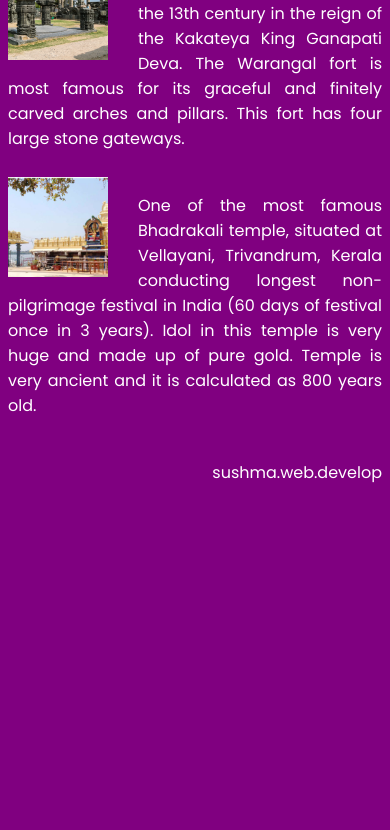
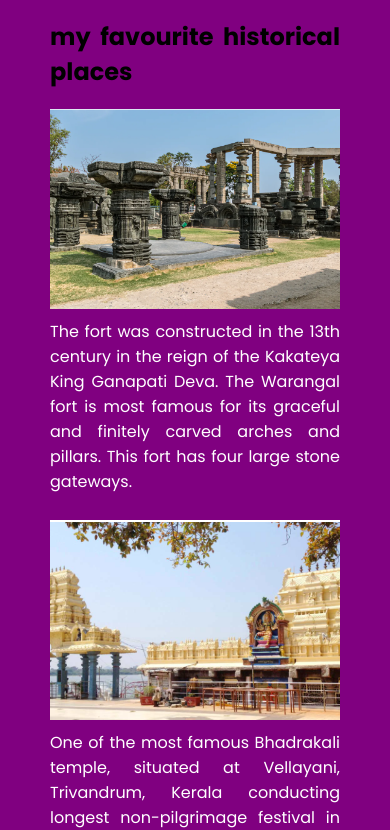
Before and after one commit to Munjampall/css.portfolio, a plain HTML site: page index.html in a window 390 px wide. Shown: the part 418-1248 px from the top of the page. Before the commit the page ends 927 px from the top, so only its background shows below. Drawn offline with Linux system fonts and the light colour scheme.

Commit message:
Add files via upload

```diff
--- a/index.html
+++ b/index.html
@@ -11,6 +11,7 @@
             font-family: "Poppins", sans-serif;
             display: flex;
             flex-direction: column;
+            margin: 50px 50px 0 50px;
 
         }
         .logo
@@ -30,7 +31,7 @@
         }
         .card
         {
-            width: 50%;
+            width: 45%;
         }
         .title-image
         {
@@ -76,11 +77,11 @@
                 margin-bottom: 10px;
                 text-align: justify;
             }
-            .title-image
+            .card img
             {
-                height: 100px;
-                width: 100px;
+                width:100%;
                 margin-bottom: 10px;
+                display: inline;
                 object-fit: cover;
             }
         }
```
